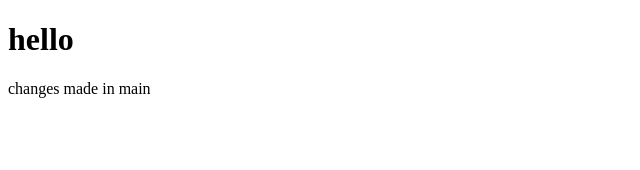
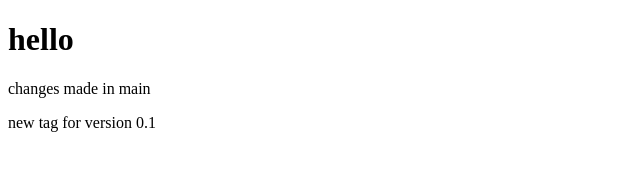
Before and after one commit to Chackoseb/git-demo-ust, a plain HTML site: page index.html in a window 1280 px wide. Shown: the whole page, without its empty margins (0-640 px from the left). Drawn offline with Linux system fonts and the light colour scheme.

Commit message:
v0.1 version ready code

```diff
--- a/index.html
+++ b/index.html
@@ -8,5 +8,5 @@
 <body>
     <h1>hello</h1>
     <p>changes made in main</p>
-
+    <p>new tag for version 0.1</p>
 </html>
```
